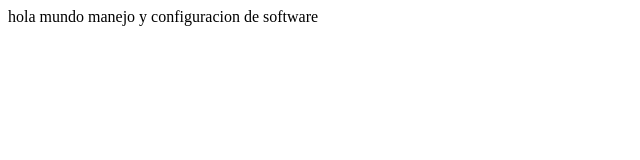
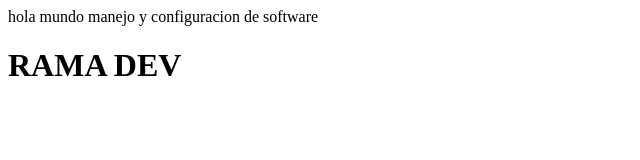
Before and after one commit to bry5co/proyecto_github, a plain HTML site: page index.html in a window 1280 px wide. Shown: the whole page, without its empty margins (0-640 px from the left). Drawn offline with Linux system fonts and the light colour scheme.

Commit message:
CAMBIO DESDE LA RAMA DEV

```diff
--- a/index.html
+++ b/index.html
@@ -1,2 +1,3 @@
 hola mundo
 manejo y configuracion de software
+<h1> RAMA DEV<H1>
```
